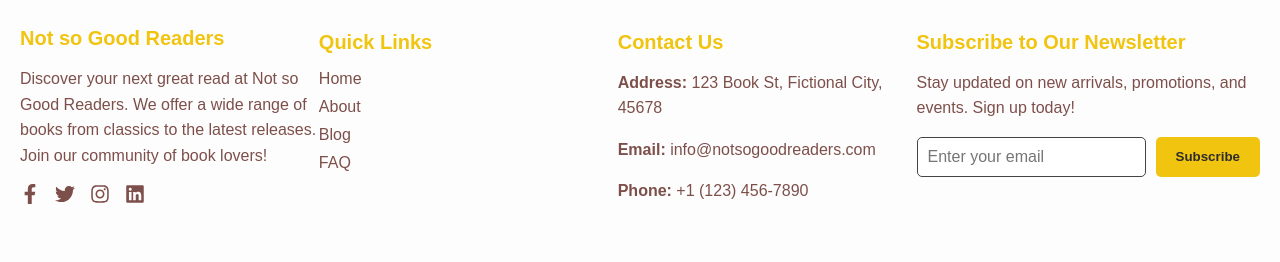
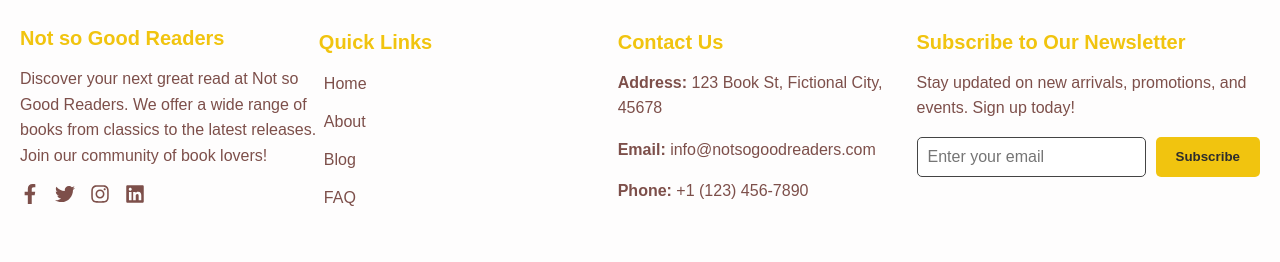
Before and after one commit to mainuddinrussel73/simple-book-shop, a React (Create React App) app: page / in a window 1280 px wide. Shown: the part 1808-2070 px from the top of the page. Built offline with nearby package versions, Linux system fonts and the light colour scheme.

Commit message:
proper route added

```diff
--- a/src/components/Footer.js
+++ b/src/components/Footer.js
@@ -1,6 +1,7 @@
 import React from "react";
 import '../styles/Footer.css';
 import { FaFacebookF, FaTwitter, FaInstagram, FaLinkedin } from "react-icons/fa";
+import { Link } from 'react-router-dom';
 
 const Footer = () => {
   return (
@@ -13,20 +14,36 @@ const Footer = () => {
               Discover your next great read at Not so Good Readers. We offer a wide range of books from classics to the latest releases. Join our community of book lovers!
             </p>
             <div className="socials">
-              <a><FaFacebookF /></a>
-              <a><FaTwitter /></a>
-              <a><FaInstagram /></a>
-              <a ><FaLinkedin /></a>
+              <a href="https://www.facebook.com/"><FaFacebookF /></a>
+              <a href="https://www.facebook.com/"><FaTwitter /></a>
+              <a href="https://www.facebook.com/"><FaInstagram /></a>
+              <a href="https://www.facebook.com/"><FaLinkedin /></a>
             </div>
           </div>
 
           <div className="footer-section links">
             <h3 >Quick Links</h3>
             <ul>
-              <li><a>Home</a></li>
-              <li><a  >About</a></li>
-              <li><a  >Blog</a></li>
-              <li><a  >FAQ</a></li>
+              <li>
+                <Link  className='nav-item' to="/" >
+                Home
+                </Link>
+              </li>
+              <li>
+                <Link  className='nav-item' to="/about" >
+                About
+                </Link>
+              </li>
+              <li>
+                <Link  className='nav-item' to="/blog" >
+                Blog
+                </Link>
+              </li>
+              <li>
+                <Link  className='nav-item' to="/faq" >
+                FAQ
+                </Link>
+              </li>
             </ul>
           </div>
 
```
